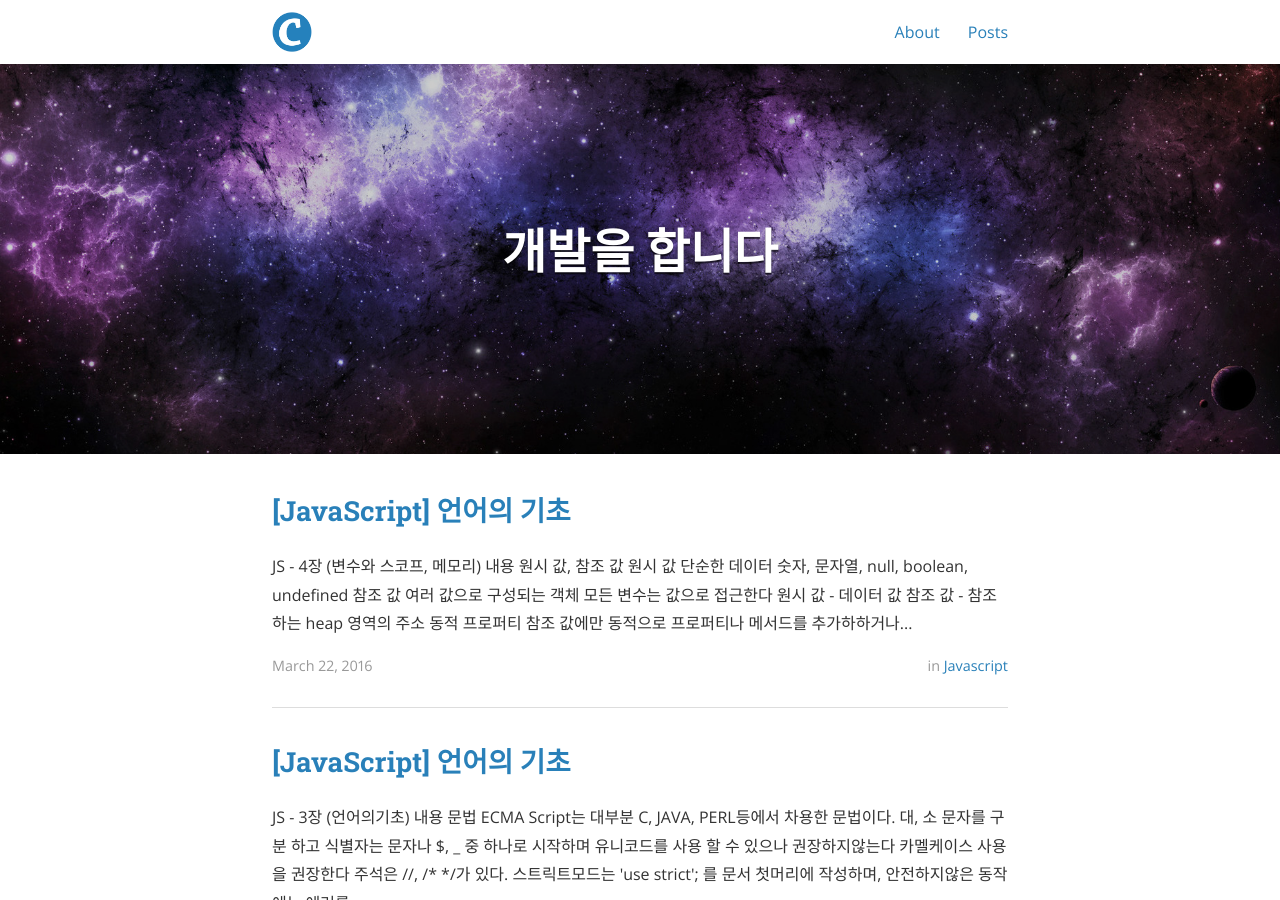
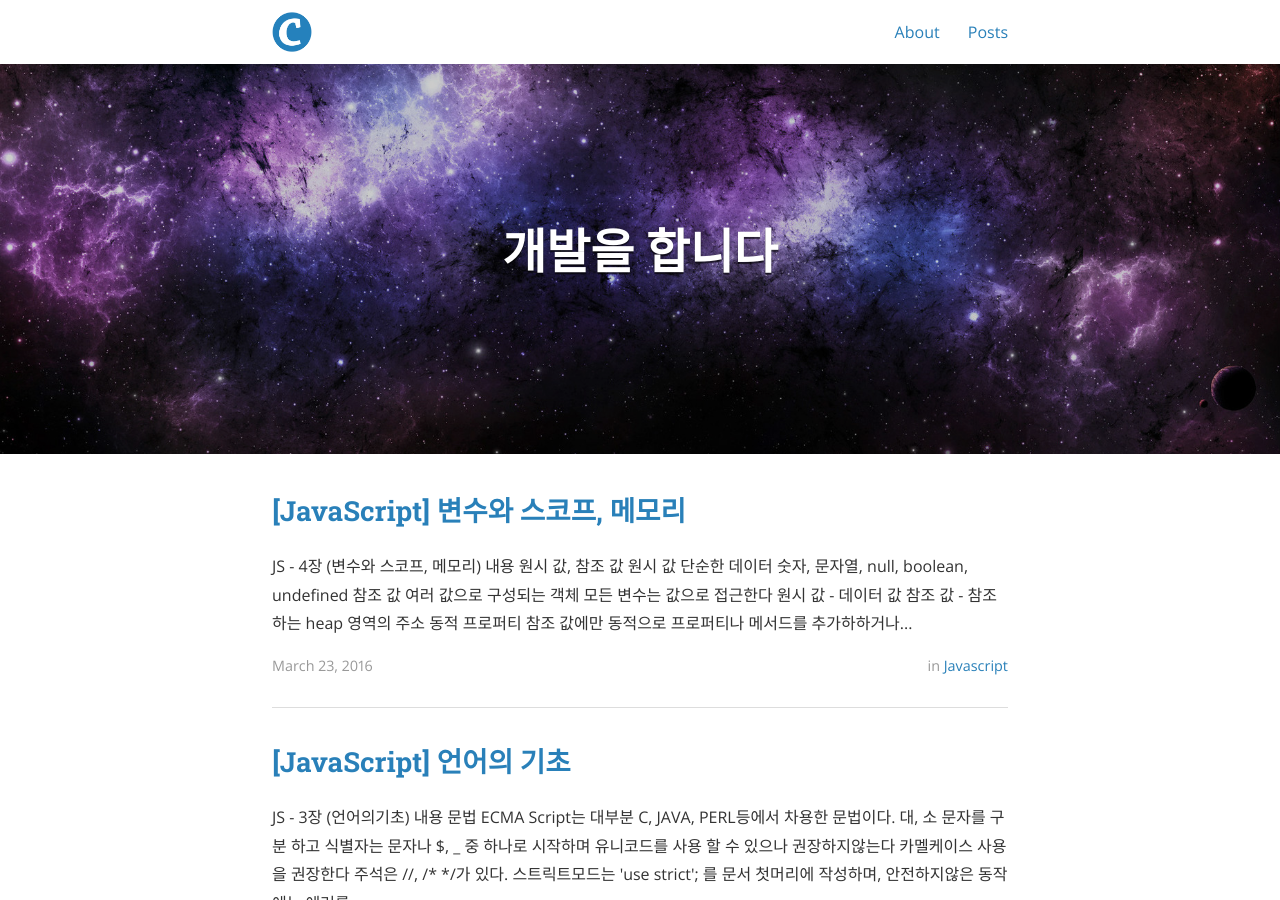
Before and after one commit to dynamiczoe/dynamiczoe.github.io, a Jekyll site: the page built from index.html, in a window 1280 px wide and 900 px high. Built offline with Jekyll 4.4.1, drawn with Linux system fonts in a browser that asks for light colours; nearby versions of some CDN libraries; the list of posts is cut into pages by our own code; a style sheet for code colours, icons or effects is not loaded.

Commit message:
edit post JS variable and scope, memory

```diff
--- a/_posts/2016-03-23-jsVariableAndScopeAndMemory.md
+++ b/_posts/2016-03-23-jsVariableAndScopeAndMemory.md
@@ -1,7 +1,7 @@
 ---
 layout: post
-title:  "[JavaScript] 언어의 기초"
-date:   2016-03-22
+title:  "[JavaScript] 변수와 스코프, 메모리"
+date:   2016-03-23
 author: 박정환
 categories: JavaScript
 tags:	JavaScript
```
